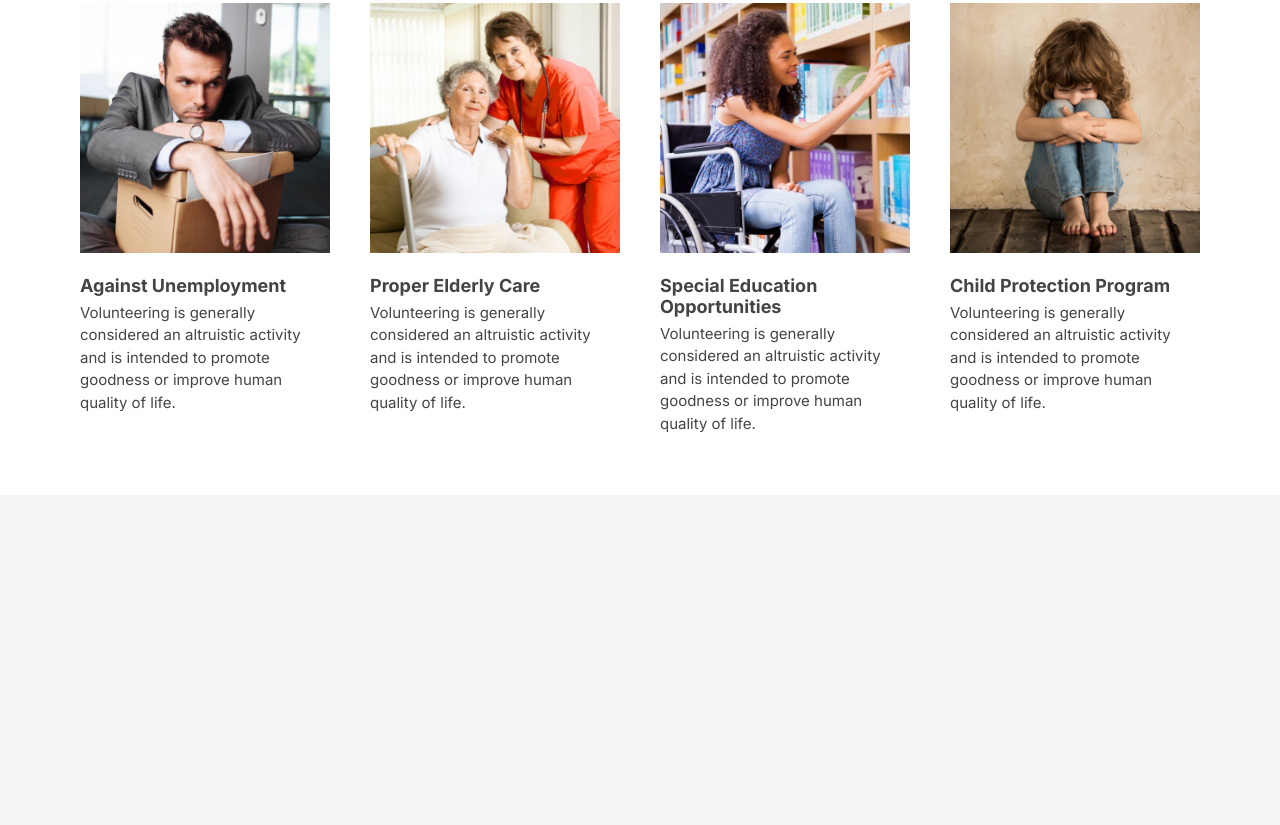
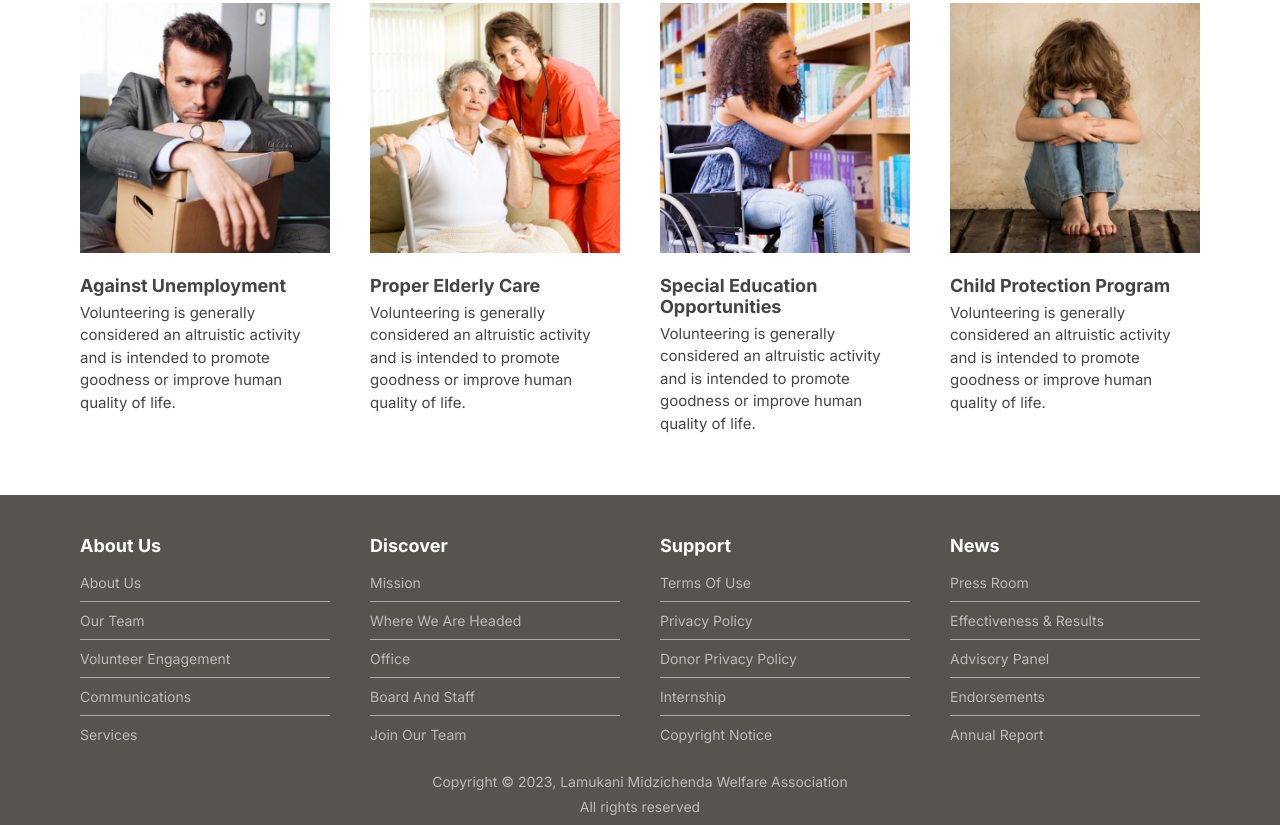
Before and after one commit to joel-nambala/lamukani-midzichenda-v2, a website: page index.html in a window 1280 px wide. Shown: the part 1115-1940 px from the top of the page. Before the commit the page ends 1610 px from the top, so only its background shows below. Drawn offline with nearby package versions, Linux system fonts and the light colour scheme; no server answers.

Commit message:
Changed the footer text and added responsiveness to the navigation bar and implememnted smooth scroll

```diff
--- a/css/base.css
+++ b/css/base.css
@@ -1,3 +1,8 @@
+::selection {
+  background-color: var(--primary-color);
+  color: #fff;
+}
+
 /* GLOBAL CLASSES */
 .container {
   max-width: 120rem;
@@ -72,3 +77,15 @@
   opacity: 0;
   transition: all 0.3s ease;
 }
+
+.fixed {
+  position: fixed;
+  top: 0;
+  left: 0;
+  width: 100%;
+  background-color: #fff;
+}
+
+.fixed a {
+  color: var(--text-color);
+}
--- a/css/style.css
+++ b/css/style.css
@@ -17,7 +17,6 @@
 
 html {
   font-size: 62.5%;
-  scroll-behavior: smooth;
 }
 
 body {
@@ -173,3 +172,54 @@ body {
 .campaign-details {
   margin-top: 2rem;
 }
+
+/* FOOTER */
+.footer {
+  padding: 4rem 0 1rem 0;
+  background-color: #57534e;
+  color: #fff;
+}
+
+.footer-title {
+  text-transform: capitalize;
+  font-size: 1.8rem;
+  margin-bottom: 0.8rem;
+}
+
+.footer-list {
+  list-style: none;
+}
+
+.footer-item {
+  font-size: 1.4rem;
+  text-transform: capitalize;
+  padding-top: 1rem;
+}
+
+.footer-item:not(:last-child) {
+  padding-bottom: 1rem;
+  border-bottom: 1px solid #aaa;
+}
+
+.footer-link {
+  color: #bbb;
+  text-decoration: none;
+}
+
+.footer-link:hover {
+  color: #fff;
+}
+
+.copyright-text {
+  text-align: center;
+  color: #bbb;
+  font-size: 1.4rem;
+}
+
+.copyright {
+  margin-top: 3rem;
+}
+
+.copyright-text:not(:last-child) {
+  margin-bottom: 0.8rem;
+}
--- a/index.html
+++ b/index.html
@@ -29,19 +29,19 @@
         <div class="links-container">
           <ul class="nav-list">
             <li class="nav-item">
-              <a href="#header" class="nav-link">Home</a>
+              <a href="#header" class="nav-link scroll-link">Home</a>
             </li>
             <li class="nav-item">
-              <a href="#features" class="nav-link">Features</a>
+              <a href="#features" class="nav-link scroll-link">Features</a>
             </li>
             <li class="nav-item">
-              <a href="#campaigns" class="nav-link">Campaigns</a>
+              <a href="#campaigns" class="nav-link scroll-link">Campaigns</a>
             </li>
             <li class="nav-item">
-              <a href="#team" class="nav-link">Team</a>
+              <a href="#team" class="nav-link scroll-link">Team</a>
             </li>
             <li class="nav-item">
-              <a href="#news" class="nav-link">News</a>
+              <a href="#news" class="nav-link scroll-link">News</a>
             </li>
           </ul>
         </div>
@@ -180,8 +180,101 @@
         </div>
       </div>
     </section>
-    <a href="#header" class="btn btn-up">
+    <a href="#header" class="btn btn-up scroll-link">
       <i class="bi bi-arrow-up"></i>
     </a>
   </body>
+  <footer class="footer">
+    <div class="container">
+      <div class="row col-4">
+        <div class="footer-card">
+          <h2 class="footer-title">About us</h2>
+          <ul class="footer-list">
+            <li class="footer-item">
+              <a href="" class="footer-link">About us</a>
+            </li>
+            <li class="footer-item">
+              <a href="" class="footer-link">Our team</a>
+            </li>
+            <li class="footer-item">
+              <a href="" class="footer-link">Volunteer engagement</a>
+            </li>
+            <li class="footer-item">
+              <a href="" class="footer-link">Communications</a>
+            </li>
+            <li class="footer-item">
+              <a href="" class="footer-link">Services</a>
+            </li>
+          </ul>
+        </div>
+        <div class="footer-card">
+          <h2 class="footer-title">Discover</h2>
+          <ul class="footer-list">
+            <li class="footer-item">
+              <a href="" class="footer-link">Mission</a>
+            </li>
+            <li class="footer-item">
+              <a href="" class="footer-link">Where we are headed</a>
+            </li>
+            <li class="footer-item">
+              <a href="" class="footer-link">Office</a>
+            </li>
+            <li class="footer-item">
+              <a href="" class="footer-link">Board and staff</a>
+            </li>
+            <li class="footer-item">
+              <a href="" class="footer-link">Join our team</a>
+            </li>
+          </ul>
+        </div>
+        <div class="footer-card">
+          <h2 class="footer-title">Support</h2>
+          <ul class="footer-list">
+            <li class="footer-item">
+              <a href="" class="footer-link">Terms of use</a>
+            </li>
+            <li class="footer-item">
+              <a href="" class="footer-link">Privacy policy</a>
+            </li>
+            <li class="footer-item">
+              <a href="" class="footer-link">Donor privacy policy</a>
+            </li>
+            <li class="footer-item">
+              <a href="" class="footer-link">Internship</a>
+            </li>
+            <li class="footer-item">
+              <a href="" class="footer-link">Copyright notice</a>
+            </li>
+          </ul>
+        </div>
+        <div class="footer-card">
+          <h2 class="footer-title">News</h2>
+          <ul class="footer-list">
+            <li class="footer-item">
+              <a href="" class="footer-link">Press room</a>
+            </li>
+            <li class="footer-item">
+              <a href="" class="footer-link">Effectiveness & results</a>
+            </li>
+            <li class="footer-item">
+              <a href="" class="footer-link">Advisory panel</a>
+            </li>
+            <li class="footer-item">
+              <a href="" class="footer-link">Endorsements</a>
+            </li>
+            <li class="footer-item">
+              <a href="" class="footer-link">Annual report</a>
+            </li>
+          </ul>
+        </div>
+      </div>
+      <div class="copyright">
+        <p class="copyright-text">
+          Copyright &copy; <span class="copy-year"></span>, Lamukani Midzichenda
+          Welfare Association
+        </p>
+        <p class="copyright-text">All rights reserved</p>
+      </div>
+    </div>
+  </footer>
 </html>
--- a/js/script.js
+++ b/js/script.js
@@ -4,6 +4,20 @@
 const header = document.getElementById('header');
 const featureQuoteContainer = document.querySelector('.feature-quote');
 const btnUp = document.querySelector('.btn-up');
+const copyYear = document.querySelector('.copy-year');
+const nav = document.querySelector('.nav');
+const scrollLinks = document.querySelectorAll('.scroll-link');
+const linksContainer = document.querySelector('.links-container');
+
+// Change copyright year
+const changeCopyrightYear = function () {
+  // Get the present year
+  const today = new Date().getFullYear();
+
+  // Append to the UI
+  copyYear.textContent = today;
+};
+changeCopyrightYear();
 
 // Random quotes
 const randomQuote = async function () {
@@ -42,6 +56,36 @@ const randomQuote = async function () {
 };
 randomQuote();
 
+// Smooth scroll
+scrollLinks.forEach(function (link, i, arr) {
+  link.addEventListener('click', function (e) {
+    e.preventDefault();
+
+    // Navigate to a specific spot
+    const id = e.currentTarget.getAttribute('href');
+    const section = document.querySelector(id);
+
+    if (section === null) return;
+
+    // Calculate the heights
+    const navHeight = nav.getBoundingClientRect().height;
+    const containerHeight = linksContainer.getBoundingClientRect().height;
+    const fixedNav = nav.classList.contains('fixed');
+
+    let position = section.offsetTop - navHeight;
+
+    if (!fixedNav) position = position - navHeight;
+    if (navHeight > 82) position = position + containerHeight;
+
+    window.scrollTo({
+      top: position,
+      left: 0,
+      behavior: 'smooth',
+    });
+    linksContainer.style.height = 0;
+  });
+});
+
 // Show back to top button
 const showBacktopBtn = function () {
   // Calculate the heights
@@ -49,10 +93,22 @@ const showBacktopBtn = function () {
   const scrollHeight = window.scrollY;
 
   // Manipulate the styles
-  if (scrollHeight > headerHeight) btnUp.style.opacity = 1;
+  if (scrollHeight > headerHeight - 100) btnUp.style.opacity = 1;
   else btnUp.style.opacity = 0;
+};
+
+// Fixed navigation bar
+const fixedNavigation = function () {
+  // Calculate the heights
+  const scrollHeight = window.scrollY;
+  const navHeight = nav.getBoundingClientRect().height;
+
+  // Add the fixed class
+  if (scrollHeight > navHeight) nav.classList.add('fixed');
+  else nav.classList.remove('fixed');
 };
 
 window.addEventListener('scroll', function () {
   showBacktopBtn();
+  fixedNavigation();
 });
```
